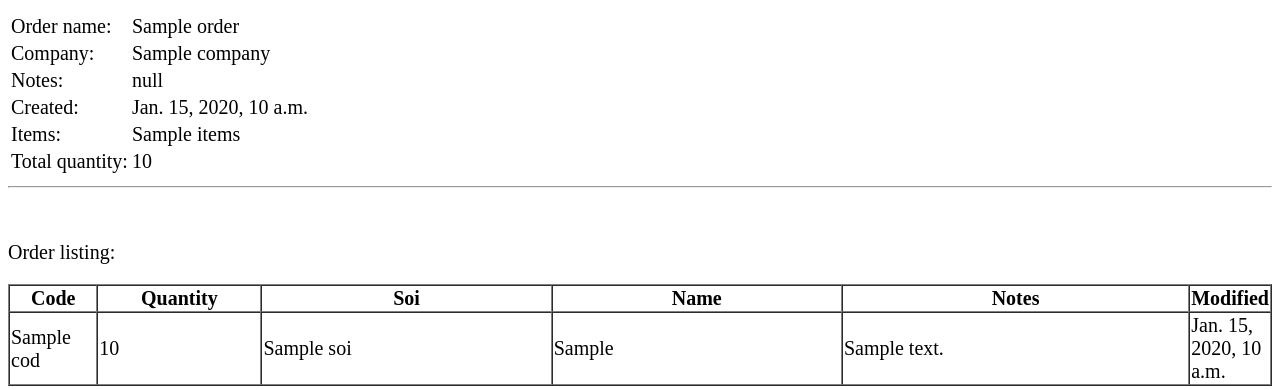
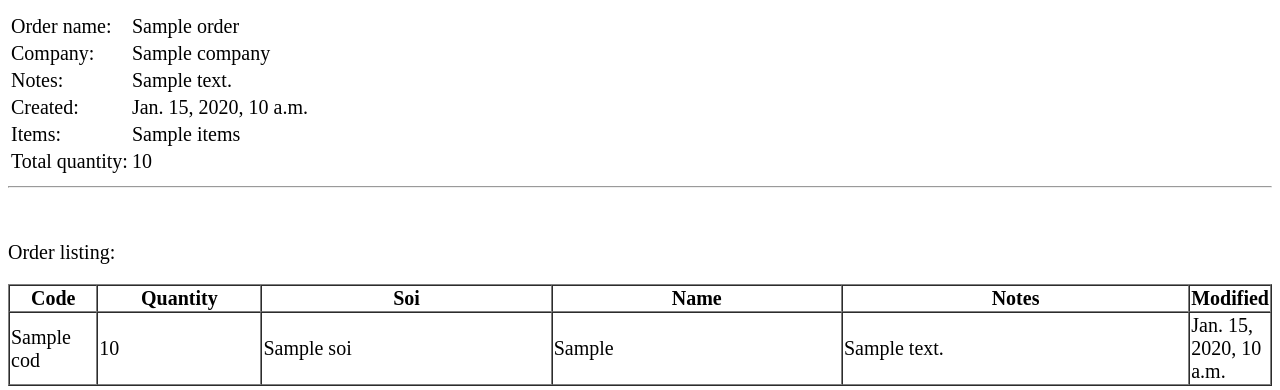
Before and after one commit to voidw0rd/excel_import, a Django app: template grid/templates/printOrder.html in a window 1280 px wide. Shown: the top 390 px of the page. Run offline with Django 3.2, Linux system fonts and the light colour scheme; the template is opened without the code that fills it: most values are stand-ins (such as "Sample title", 1, 10 or a date in 2020).

Commit message:
add Notes to orderPrint

```diff
--- a/grid/templates/printOrder.html
+++ b/grid/templates/printOrder.html
@@ -81,7 +81,7 @@
                 <td id="company">Company: </td><td> {{ order.company }}</td>
             </tr>
             <tr>
-                <td id="notes">Notes: </td><td> null </td>
+                <td id="notes">Notes: </td><td> {{ order.notes }} </td>
             </tr>
             <tr>
                 <td id="created">Created: </td><td> {{ order.timestamp }}</td>
--- a/grid/views.py
+++ b/grid/views.py
@@ -584,6 +584,7 @@ def _prepPrint(orderId):
         orderInfo["name"] = order.name
         orderInfo['timestamp'] = str(order.timestamp).split('.')[0]
         orderInfo['company'] = order.company.name
+        orderInfo['notes'] = order.note
         orderInfo['items'] = len(orderProducts)
         for product in orderProducts:
             obj = {}
@@ -838,7 +839,7 @@ def orderProductsUpdate(request):
 
     postData = request.read()
     postData = json.loads(postData)
-    print postData
+    #print postData
 
     if isinstance(postData, dict) and postData.has_key("id"):
         try:
```
